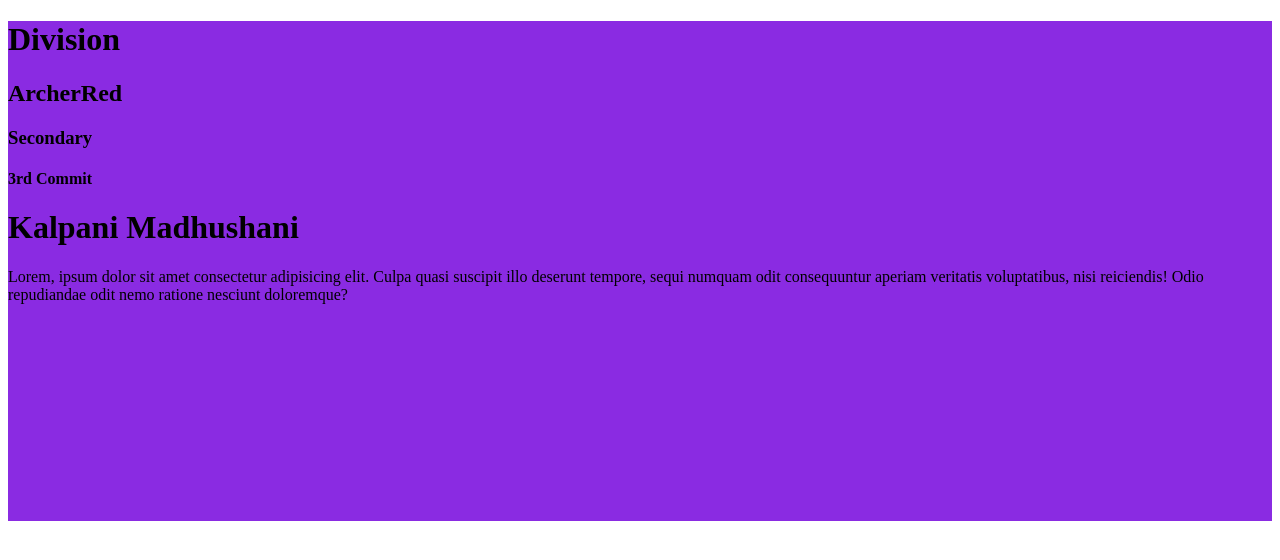
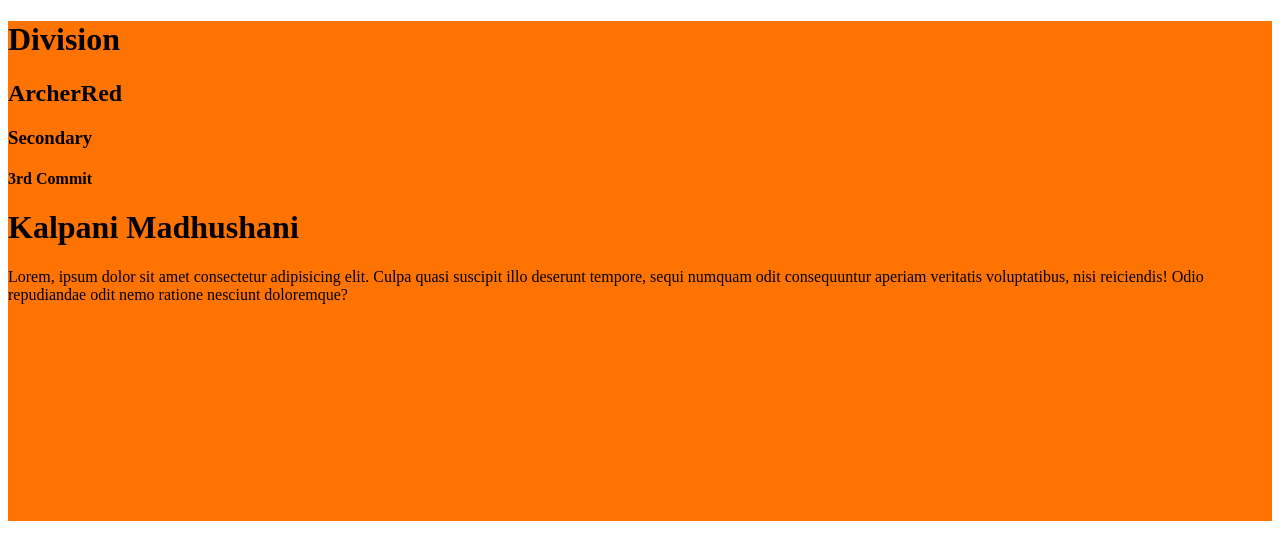
Before and after one commit to ArcherRed/LastStand, a plain HTML site: page index.html in a window 1280 px wide. Drawn offline with Linux system fonts and the light colour scheme.

Commit message:
Color added

```diff
--- a/index.html
+++ b/index.html
@@ -7,7 +7,7 @@
     <title>Document</title>
 </head>
 <body>
-    <div style="height: 500px; width: 100%; background-color: blueviolet;">
+    <div style="height: 500px; width: 100%; background-color: rgb(255, 115, 0);">
     <h1>Division</h1>
     <h2>ArcherRed</h2>
     <h3>Secondary</h3>
```
